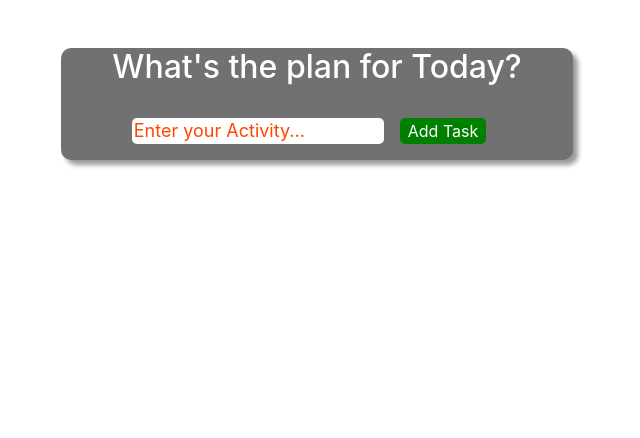
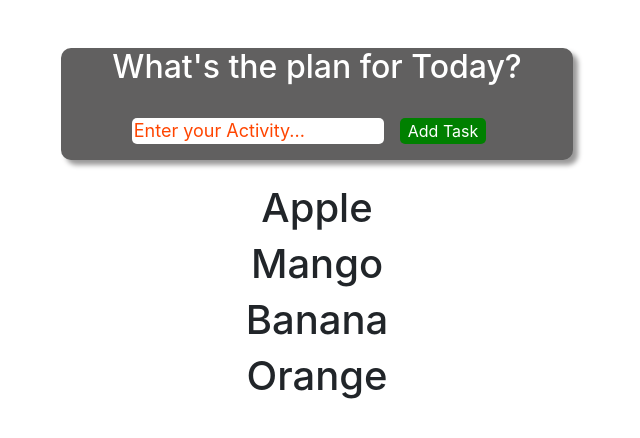
Before and after one commit to tanuja8/Todo, a React (Create React App) app: page / in a window 1280 px wide. Shown: the top 438 px of the page, without its empty margins (323-963 px from the left). Built offline with nearby package versions, Linux system fonts and the light colour scheme.

Commit message:
practice list

```diff
--- a/src/App.js
+++ b/src/App.js
@@ -1,11 +1,14 @@
 import logo from './logo.svg';
 import './App.css';
 import Todo from './Component/Todo';
+import List from './Component/List';
 
 function App() {
   return (
     <div className="App">
     <Todo></Todo>
+    <br></br>
+    <List></List>
     </div>
   );
 }
--- /dev/null
+++ b/src/Component/List.js
@@ -0,0 +1,11 @@
+import React from 'react'
+
+export default function List() {
+    const fruits=["Apple","Mango","Banana","Orange"]
+    const result=fruits.map((fruit)=><h1>{fruit}</h1>)
+  return (
+    <div>
+      <h1>{result}</h1>
+    </div>
+  )
+}
--- a/src/Component/Todo.css
+++ b/src/Component/Todo.css
@@ -1,6 +1,6 @@
 .todolist{
     width: 40%;
-    background:  #727171;
+    background:  #616060;
     box-shadow:5px 5px 5px #9a9999;
     margin: 0 auto;
     border-radius: 10px;
```
